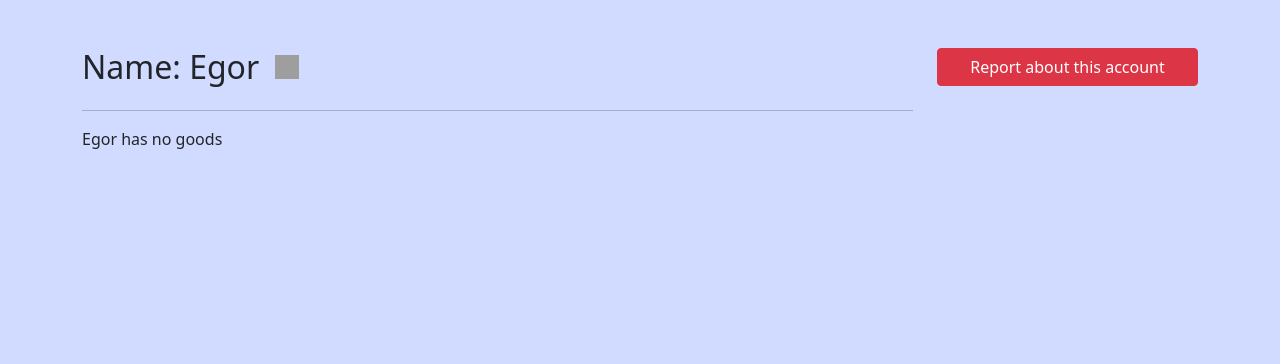
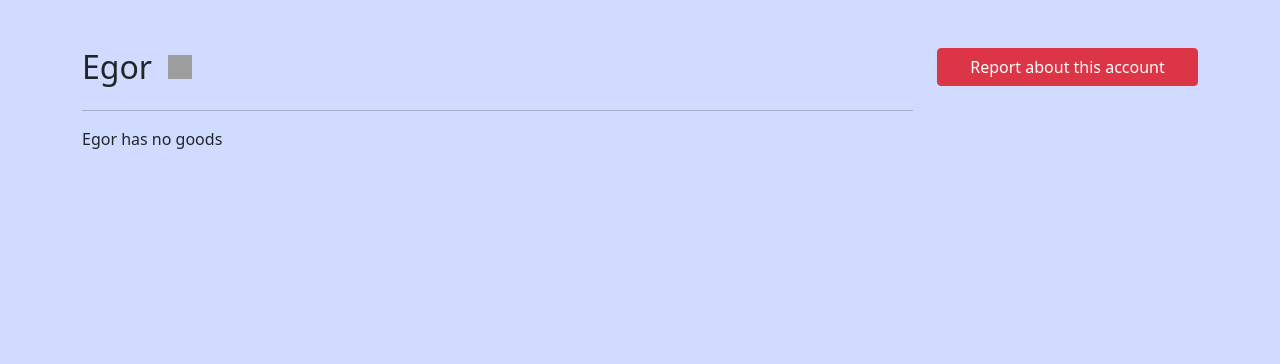
Before and after one commit to friendlyunicorn/hmp, a Django app: page /user/1 in a window 1280 px wide. Shown: the part 56-420 px from the top of the page. Run offline with Django 4.2, Linux system fonts and the light colour scheme; data comes from the database, SQL or seed files in the repository; data that the repository does not hold is empty; parts of the project's set-up code (start-up, migrations or seed data) failed here and were passed over; grey boxes are pictures that could not be loaded.

Commit message:
minor profile design update

```diff
--- a/users/templates/users/my_profile.html
+++ b/users/templates/users/my_profile.html
@@ -18,7 +18,7 @@
         {% endif %}
         <div class="d-flex flex-column">
             <div class="d-flex align-items-center">
-                <h2>Name: {{ user.name }}</h2>
+                <h2>{{ user.name }}</h2>
                 <img src="{% static 'images/tick.svg' %}" alt="" class="verification-tick">
             </div>
             <p class="user status">{{ user.status }}</p>
@@ -33,7 +33,7 @@
         </div>
         {% endif %}
         <div class="d-flex flex-column">
-            <h2>Name: {{ user.name }}</h2>
+            <h2>{{ user.name }}</h2>
             <p class="user status">{{ user.status }}</p>
             <p class="user raiting">User raiting: {{ user.raiting }}</p>
         </div>
--- a/users/templates/users/profile.html
+++ b/users/templates/users/profile.html
@@ -12,11 +12,11 @@
             {% if user.is_salesman %}
                 {% if user.verification %}
                 <div class="d-flex align-items-center">
-                    <h2>Name: {{ user.name }}</h2>
+                    <h2>{{ user.name }}</h2>
                     <img src="{% static 'images/tick.svg' %}" alt="" class="verification-tick">
                 </div>
                 {% else %}
-                <h2>Name: {{ user.name }}</h2>
+                <h2>{{ user.name }}</h2>
                 {% endif %}
             {% else %}
             <p>{{ user.name }} is not salesman</p>
```
